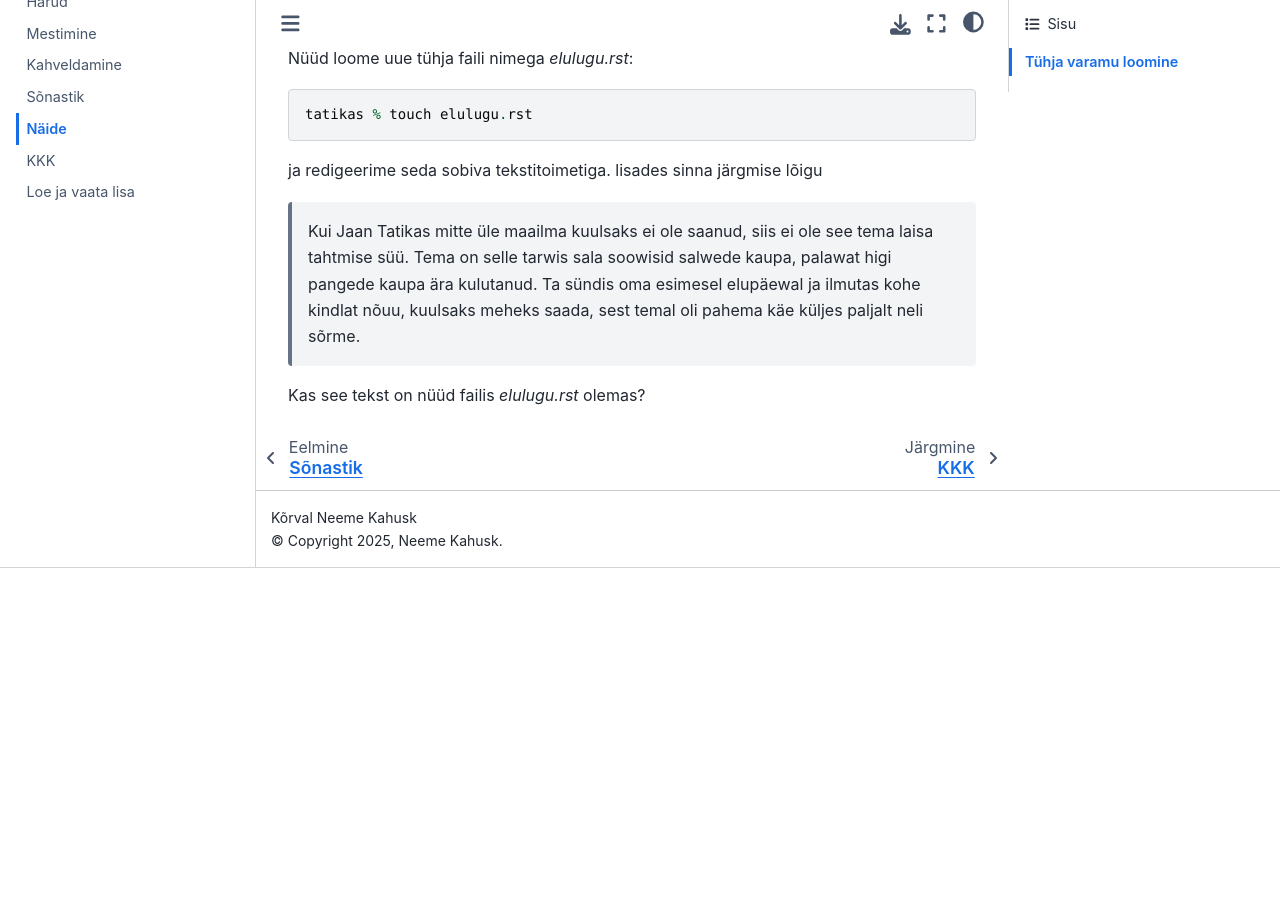
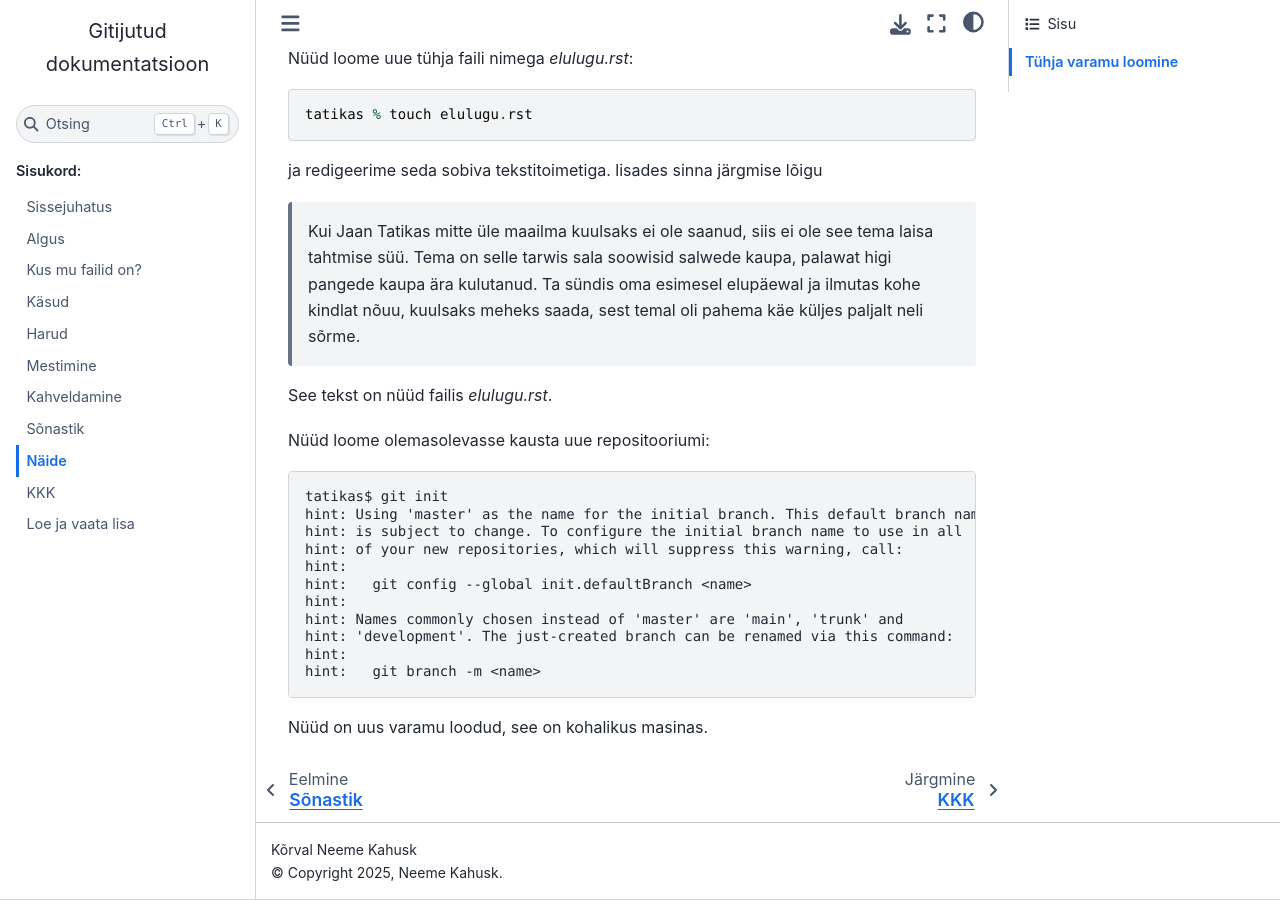
Before and after one commit to nemeek/gitijutud, a Sphinx documentation site: the page built from docs/example.rst, in a window 1280 px wide and 900 px high, scrolled down 1306 px. Built offline with Sphinx 7.4.7 and the Sphinx Book theme 1.1.4, drawn with Linux system fonts in a browser that asks for light colours; before the commit the page ends 1874 px from its top, so only the background shows below that.

Commit message:
näite jätk

```diff
--- a/docs/example.rst
+++ b/docs/example.rst
@@ -56,4 +56,20 @@ ja redigeerime seda sobiva tekstitoimetiga. lisades sinna järgmise lõigu
 
    Kui Jaan Tatikas mitte üle maailma kuulsaks ei ole saanud, siis ei ole see tema laisa tahtmise süü. Tema on selle tarwis sala soowisid salwede kaupa, palawat higi pangede kaupa ära kulutanud. Ta sündis oma esimesel elupäewal ja ilmutas kohe kindlat nõuu, kuulsaks meheks saada, sest temal oli pahema käe küljes paljalt neli sõrme.
 
-Kas see tekst on nüüd failis `elulugu.rst` olemas?
+See tekst on nüüd failis `elulugu.rst`.
+
+Nüüd loome olemasolevasse kausta uue repositooriumi::
+
+  tatikas$ git init
+  hint: Using 'master' as the name for the initial branch. This default branch name
+  hint: is subject to change. To configure the initial branch name to use in all
+  hint: of your new repositories, which will suppress this warning, call:
+  hint:
+  hint:   git config --global init.defaultBranch <name>
+  hint:
+  hint: Names commonly chosen instead of 'master' are 'main', 'trunk' and
+  hint: 'development'. The just-created branch can be renamed via this command:
+  hint:
+  hint:   git branch -m <name>
+
+Nüüd on uus varamu loodud, see on kohalikus masinas.
```
